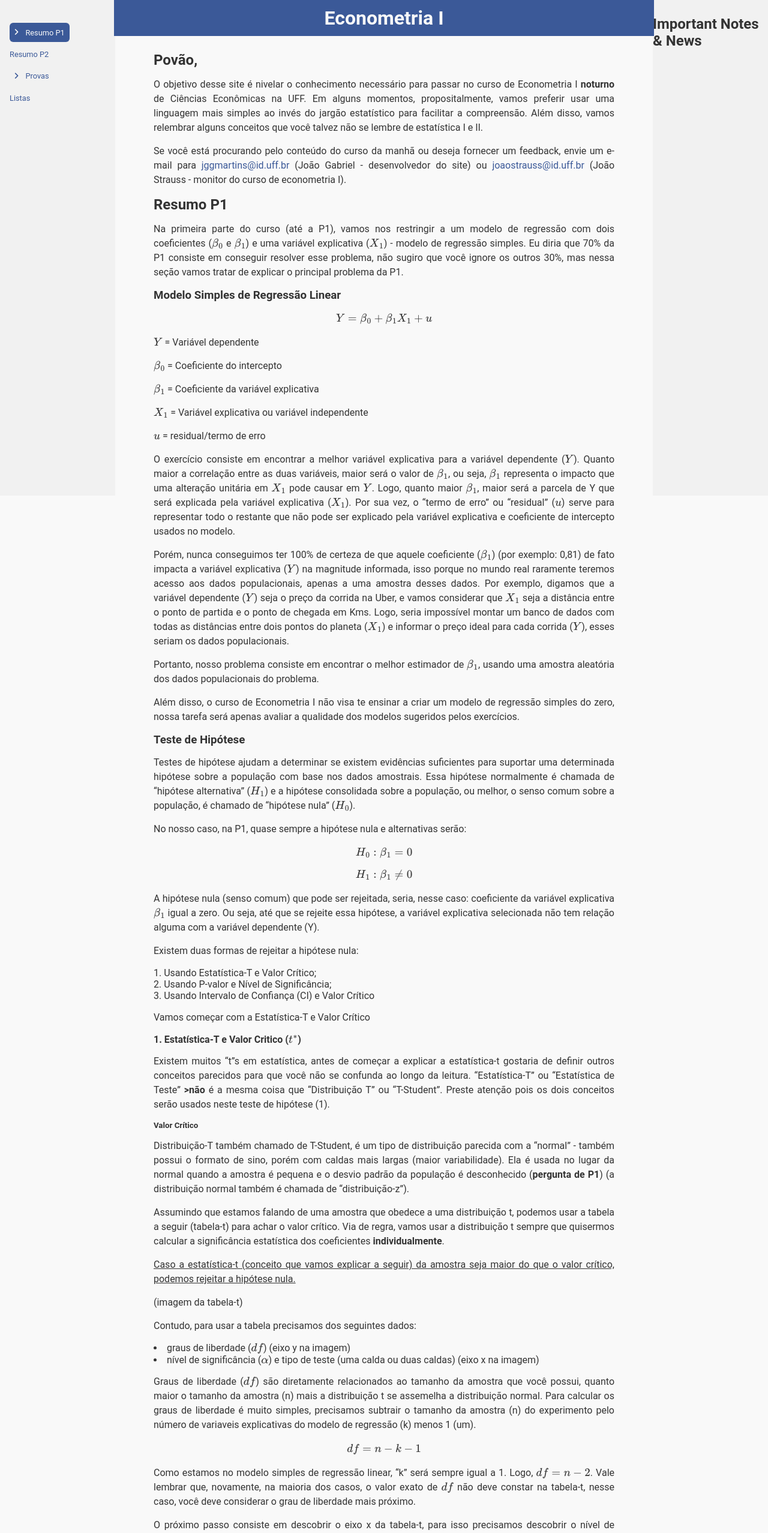
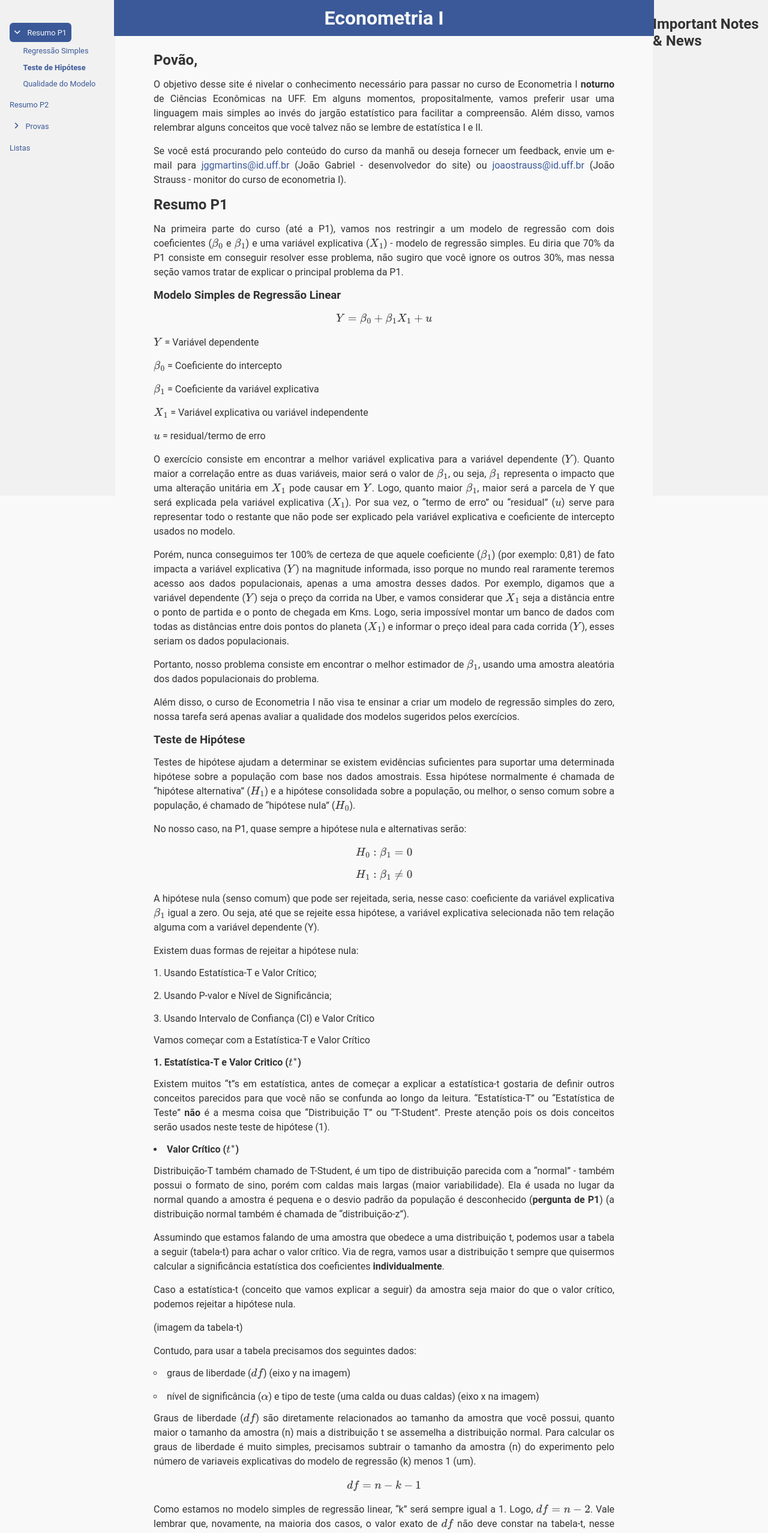
Before and after one commit to jgabrielgm/site-econometria, a plain HTML site: page templates/index.html in a window 1280 px wide. Shown: the top 2555 px of the page at 60% size. Drawn offline with nearby package versions, Linux system fonts and the light colour scheme.

Commit message:
Finalização da função de identificação da section no nav-bar

```diff
--- a/static/script.js
+++ b/static/script.js
@@ -1,4 +1,8 @@
 document.addEventListener("DOMContentLoaded", function() {
+    // forces to scroll to the top of the website every time it loads
+    document.documentElement.scrollTop = 0; // For most browsers
+    document.body.scrollTop = 0; // Safari
+
     var menuItems = document.querySelectorAll('.menu-item');
     menuItems.forEach( function(item) {
         var subMenu = item.querySelectorAll('.submenu')
@@ -19,61 +23,6 @@ document.addEventListener("DOMContentLoaded", function() {
             link.appendChild(span);
         };
     });
-
-    function getElementPosition(element) {
-        const rect = element.getBoundingClientRect();
-        const scrollTop = window.scrollY || document.documentElement.scrollTop;
-        const top = (rect.top + scrollTop).toFixed(2);
-        const bottom = (rect.bottom + scrollTop).toFixed(2);
-        return {
-            top: Number(top),
-            bottom: Number(bottom)
-        };
-    };
-
-    function getCenterPosition() {
-        const windowHeight = window.innerHeight || document.documentElement.clientHeight;
-        const scrollY = window.scrollY || document.documentElement.scrollTop;
-        const center = (scrollY + (windowHeight / 2)).toFixed(2)
-        return Number(center);
-    };
-
-    function setActiveMenu() {
-        let center_position = getCenterPosition();
-        // console.log(center_position);
-        var main_sections = document.querySelectorAll('main > section');
-        // for (let i = 0; i < main_sections.length; i++) {
-        main_sections.forEach( function(item) {
-            let rect = getElementPosition(item);
-            if (rect.bottom >= center_position && rect.top <= center_position) {
-                var hrefId = item.id;
-                var span_btn = document.querySelector(`a[href="#${hrefId}"]`).children[0];
-                span_btn.classList.add('active');
-            } else {
-                var remove_id = item.id;
-                var remove_btn = document.querySelector(`a[href="#${remove_id}"]`);
-                if (remove_btn !== null) {
-                    remove_btn.children[0].classList.remove('active');
-                }
-            }
-        });
-        // let currentActive = null;
-
-        // main_sections.forEach( function(section) {
-        //     let rect = getElementPosition(section);
-        //     let center_position = getCenterPosition().centerY2;
-        //     console.log('center_position', center_position);
-        //     console.log('top', rect.top, 'bottom', rect.bottom)
-        //     if (rect.top >= center_position && rect.bottom <= center_position) {
-        //         currentActive = section;
-        //         console.log(currentActive);
-        //     }
-        // });
-    };
-
-    // var spans_btn_menu_item = document.querySelectorAll('.menu-item .btn-menu-item');
-    // Add scroll event listener to the window
-    window.addEventListener('scroll', setActiveMenu );
 
     // intera por cada .menu-item
     menuItems.forEach( function(item) {
@@ -100,4 +49,63 @@ document.addEventListener("DOMContentLoaded", function() {
             });
         });
     });
+
+    function getElementPosition(element) {
+        const rect = element.getBoundingClientRect();
+        const scrollTop = window.scrollY || document.documentElement.scrollTop;
+        const top = (rect.top + scrollTop).toFixed(2);
+        const bottom = (rect.bottom + scrollTop).toFixed(2);
+        return {
+            top: Number(top),
+            bottom: Number(bottom)
+        };
+    };
+
+    function getCenterPosition() {
+        const windowHeight = window.innerHeight || document.documentElement.clientHeight;
+        const scrollY = window.scrollY || document.documentElement.scrollTop;
+        const center = (scrollY + (windowHeight / 2)).toFixed(2)
+        return Number(center);
+    };
+
+    function setActiveMenu() {
+        let center_position = getCenterPosition();
+        var main_sections = document.querySelectorAll('main > section');
+        main_sections.forEach( function(item) {
+            let rect = getElementPosition(item);
+            let hrefId = item.id;
+            let a_link = document.querySelector(`a[href="#${hrefId}"]`);
+            let span_btn = a_link.children[0];
+            if (span_btn !== undefined) {
+                let i_fa = span_btn.children[0];
+                let ul_submenu = a_link.nextElementSibling;
+                if (rect.bottom >= center_position
+                    && rect.top <= center_position ) {
+                    span_btn.classList.add('active');
+                    ul_submenu.style.display = 'block';
+                    i_fa.className = 'fa fa-angle-down';
+                    const sub_sections = Array.from(item.querySelectorAll('section'));
+                    sub_sections.shift();
+                    sub_sections.forEach( function(section) {
+                        let hrefId_subsection = section.id;
+                        let li_submenu_subsection = document.querySelector(`a[href="#${hrefId_subsection}"]`).parentElement;
+                        let rect_subsection = getElementPosition(section);
+                        let center_position_subsection = getCenterPosition();
+                        if (rect_subsection.bottom >= center_position_subsection
+                            && rect_subsection.top <= center_position_subsection) {
+                            li_submenu_subsection.classList.add('active-bold');
+                            }
+                        else {
+                            li_submenu_subsection.classList.remove('active-bold');
+                        }
+                    });
+                } else {
+                    span_btn.classList.remove('active');
+                    ul_submenu.style.display = 'none';
+                    i_fa.className = 'fa fa-angle-right';
+                }
+            }
+        });
+    };
+    window.addEventListener('scroll', setActiveMenu );
 });
--- a/static/styles.css
+++ b/static/styles.css
@@ -108,7 +108,11 @@ header {
 .side-menu .menu-item .submenu li {
     padding: 0.4rem;
     height: 100%;
-    /* border: solid black 1px; */
+}
+
+.side-menu .menu-item .submenu li:hover,
+.side-menu .menu-item .submenu li.active-bold{
+    font-weight: bold;
 }
 
 .side-menu .menu-item .btn-menu-item{
--- a/templates/index.html
+++ b/templates/index.html
@@ -83,23 +83,24 @@
                     <p>A hipótese nula (senso comum) que pode ser rejeitada, seria, nesse caso: coeficiente da variável explicativa \(\beta_1\) igual a zero. Ou seja, até que se rejeite essa hipótese, a variável explicativa selecionada não tem relação alguma com a variável dependente (Y).</p>
                     <p>Existem duas formas de rejeitar a hipótese nula:</p>
                     <ul class="justified-list list-number">
-                        <li>Usando Estatística-T e Valor Crítico;</li>
-                        <li>Usando P-valor e Nível de Significância;</li>
+                        <li>Usando Estatística-T e Valor Crítico;</li> <br>
+                        <li>Usando P-valor e Nível de Significância;</li> <br>
                         <li>Usando Intervalo de Confiança (CI) e Valor Crítico</li>
                     </ul>
                     <p>Vamos começar com a Estatística-T e Valor Crítico</p>
 
                     <h4>1. Estatística-T e Valor Critico (\(t^*\))</h4>
-                    <p>Existem muitos “t”s em estatística, antes de começar a explicar a estatística-t gostaria de definir outros conceitos parecidos para que você não se confunda ao longo da leitura. “Estatística-T” ou “Estatística de Teste” <b>>não</b> é a mesma coisa que “Distribuição T” ou “T-Student”. Preste atenção pois os dois conceitos serão usados neste teste de hipótese (1).</p>
+                    <p>Existem muitos “t”s em estatística, antes de começar a explicar a estatística-t gostaria de definir outros conceitos parecidos para que você não se confunda ao longo da leitura. “Estatística-T” ou “Estatística de Teste” <b>não</b> é a mesma coisa que “Distribuição T” ou “T-Student”. Preste atenção pois os dois conceitos serão usados neste teste de hipótese (1).</p>
 
-                    <h5>Valor Crítico</h5>
+                    <ul class="justified-list">
+                        <li><b>Valor Crítico (\(t^*\))</b></li>
                         <p>Distribuição-T também chamado de T-Student, é um tipo de distribuição parecida com a “normal” - também possui o formato de sino, porém com caldas mais largas (maior variabilidade). Ela é usada no lugar da normal quando a amostra é pequena e o desvio padrão da população é desconhecido (<b>pergunta de P1</b>) (a distribuição normal também é chamada de “distribuição-z”).</p>
                         <p>Assumindo que estamos falando de uma amostra que obedece a uma distribuição t, podemos usar a tabela a seguir (tabela-t) para achar o valor crítico. Via de regra, vamos usar a distribuição t sempre que quisermos calcular a significância estatística dos coeficientes <b>individualmente</b>.</p>
-                    <p><u>Caso a estatística-t (conceito que vamos explicar a seguir) da amostra seja maior do que o valor crítico, podemos rejeitar a hipótese nula.</u></p>
+                        <p>Caso a estatística-t (conceito que vamos explicar a seguir) da amostra seja maior do que o valor crítico, podemos rejeitar a hipótese nula.</p>
                         <p>(imagem da tabela-t)</p>
                         <p>Contudo, para usar a tabela precisamos dos seguintes dados:</p>
                         <ul class="justified-list">
-                        <li>graus de liberdade (\( df \)) (eixo y na imagem)</li>
+                            <li>graus de liberdade (\( df \)) (eixo y na imagem)</li> <br>
                             <li>nível de significância (\( \alpha \)) e tipo de teste (uma calda ou duas caldas) (eixo x na imagem)</li>
                         </ul>
                         <p>Graus de liberdade (\(df\)) são diretamente relacionados ao tamanho da amostra que você possui, quanto maior o tamanho da amostra (n) mais a distribuição t se assemelha a distribuição normal. Para calcular os graus de liberdade é muito simples, precisamos subtrair o tamanho da amostra (n) do experimento pelo número de variaveis explicativas do modelo de regressão (k) menos 1 (um).</p>
@@ -114,7 +115,7 @@
                         <p>Agora, só falta descobrir se estamos falando de um <b>teste de uma ou duas caldas</b>. Povão, isso é simples, se a hipótese alternativa for \(H_a:\beta_1<0\) ou \(H_a:\beta>0\) então esse é um teste <b>unicaudal</b>. Se a hipótese alternativa for \(H_a:\beta_1 \neq 0\) então esse teste é bicaudal. Quando estamos em um teste de duas caldas (maioria dos casos), precisamos dividir o nível de significância (\( \alpha \)) por dois (2) para encontrar o nível de significância na tabela-t. Logo, no nosso exemplo, vamos precisar dividir 0,05 por 2 (0,025).</p>
                         <p>Agora basta traçar uma linha reta entre o \(df\) e nível de significância (\( \alpha \)) na tabela-t para encontrar o valor crítico.</p>
 
-                    <h5>Estatística-T ou T-valor</h5>
+                        <li><b>Estatística-T ou T-valor</b></li>
                         <p>Existem duas fórmulas para calcular a estatística t. Vamos precisar mostrar as duas fórmulas para entender a definição de estatística t:</p>
                         <p>
                             $$
@@ -140,25 +141,25 @@
                         <p>Finalmente,</p>
                         <p>Com a estatística t e o valor crítico, basta validar se a estatística t em <b>termos absolutos</b> (ex: |-2,534| = 2,534) do coeficiente amostral é maior do que o valor crítico obtido na tabela, se for o caso, você pode rejeitar a hipótese nula.</p>
                         <p>Agora, vamos resolver o mesmo problema usando o p-valor e intervalo de confiança.</p>
+                    </ul>
 
                     <h4>2. P-valor e Nível de Significância (\(\alpha\))</h4>
                     <p>P-valor representa uma probabilidade condicional (varia entre 0 a 1): dado que a hipótese nula é verdadeira, qual é a probabilidade do resultado amostral representar a população? Logo, se a hipótese nula for verdadeira, quanto menor o p-valor mais improvável será a observação do resultado da amostra. Um p-valor alto estaria confirmando a hipótese nula, em outras palavras, dado que a hipótese nula é verdade, esse resultado tem grande chance de ser observado na população. O p-valor ajuda pesquisadores a quantificar a força das suas evidências contra a hipótese nula. Se o p-valor for menor ou igual do que o nível de significância estabelecido pelo experimento (geralmente, 5%), podemos rejeitar a hipótese nula. Por exemplo, se o p-valor do estimador de um coeficiente (\(\hat{\beta_1}\)) for menor do que 0.0001 existe grande chance do seu coeficiente representar uma grande correlação com a variável explicativa - em outras palavras, rejeitar a hipótese nula (\(\beta_1=0\)).</p>
                     <p>Caso ainda precise de mais detalhes sobre o p-valor, assista o vídeo a seguir:</p>
                     <iframe width="100%" height="515" src="https://www.youtube.com/embed/z-HSsVARNnk" frameborder="0" allow="accelerometer; autoplay; encrypted-media; gyroscope; picture-in-picture" allowfullscreen></iframe>
                     <br>
-                    <br>
                     <ul class="justified-list">
                         <li>Como podemos usar a estatística-t para encontrar o p-valor usando a tabela-t (<b>pergunta de prova</b>)?</li>
                     </ul>
                     <p>Quando o p-valor não for fornecido, precisaremos encontrar o seu valor aproximado na tabela-t. Vamos considerar um exemplo com os seguintes dados:</p>
                     <p>\(df = n - k - 1 = 30 - 1 - 1 = 28\)</p>
-                    <p>\(estatística-t (|t|) = \frac{\hat{\beta_1}-0}{SE(\hat{\beta_1})}=2,5\)</p>
+                    <p>estatística-t\((|t|) = \frac{\hat{\beta_1}-0}{SE(\hat{\beta_1})}=2,5\)</p>
                     <p>Passo-a-passo:</p>
                     <p>(imagem table-t)</p>
                     <ul class="justified-list list-number">
-                        <li>Encontre a linha na tabela-t que corresponde aos graus de liberdade do exemplo (28).</li>
-                        <li>Nessa linha, encontre o(s) valor(es) crítico(s) mais próximo da estatística-t fornecida (2,5);</li>
-                        <li>Feito isso, basta observar o nível de significância dessa coluna;</li>
+                        <li>Encontre a linha na tabela-t que corresponde aos graus de liberdade do exemplo (28);</li> <br>
+                        <li>Nessa linha, encontre o(s) valor(es) crítico(s) mais próximo da estatística-t fornecida (2,5);</li> <br>
+                        <li>Feito isso, basta observar o nível de significância dessa coluna;</li> <br>
                         <li>Agora, precisamos analisar o teste de hipótese, caso o teste de hipótese possua duas caldas, multiplique o valor encontrado no começo da coluna por 2, caso contrário, multiplique por 1. Esse é o valor aproximado do p-valor.</li>
                     </ul>
                     <p>Obs (passo 2): Caso a estatística-t seja muito alta, digamos 5, dificilmente a tabela-t conterá um valor crítico próximo a esse número dados os graus de liberdade (\(df\)), portanto, você pode assumir que o p-valor é muito pequeno. Repare que os valores críticos a direita da coluna são maiores e estão associados a níveis de significância mais baixos.</p>
@@ -176,15 +177,16 @@
                     <p>\(SE(\hat{\beta_1})\) = erro padrão do estimador do coeficiente de inclinação do modelo de regressão</p>
                     <p>Vamos fazer um exemplo com os seguintes dados:</p>
                     <ul class="justified-list">
-                        <li>Estimador do coeficiente angular (\(\hat{\beta_1}\)) = 2,5</li>
-                        <li>Erro padrão do estimador do coeficiente angular (\(SE(\hat{\beta_1})\)) = 0,5</li>
-                        <li>Tamanho da amostra (n) = 30</li>
+                        <li>Estimador do coeficiente angular (\(\hat{\beta_1}\)) = 2,5</li><br>
+                        <li>Erro padrão do estimador do coeficiente angular (\(SE(\hat{\beta_1})\)) = 0,5</li><br>
+                        <li>Tamanho da amostra (n) = 30</li><br>
                         <li>Número de variaveis explicativas (k) = 1</li>
                     </ul>
                     <p>Passo-a-passo:</p>
-                    <p>1. Com isso, podemos calcular o valor crítico na tabela-t:</p>
+                    <ul class="justified-list list-number">
+                        <li>Com isso, podemos calcular o valor crítico na tabela-t:</li>
                         <p>Para o nível de significância de 5% (como ele não foi informado, podemos assumir \(\alpha=5\%\)) e graus de liberdade \(df = n - k - 1 = 30 - 1 - 1 = 28\), o valor crítico (\(t^*\)) na tabela-t seria de 2,048.</p>
-                    <p>2. Agora, basta substituir na fórmula:</p>
+                        <li>Agora, basta substituir na fórmula:</li>
                         <p>
                             $$
                                 CI = \hat{\beta_1} \pm t^* * SE(\hat{\beta_1})
@@ -199,16 +201,18 @@
                                 CI = (1,476;3,524)
                             $$
                         </p>
+                    </ul>
                     <p>Interpretação:</p>
                     <ul class="justified-list">
-                        <li>Para o nível de significância de 5%, o intervalo de confiança de \(\beta_1\) é (1,476;3,524).</li><br>
-                        <li>Como o intervalo não contém zero, podemos rejeitar a hipótese nula \(H_0:{\beta_1}=0\) ao nível de significância de 5%.</li><br>
+                        <li>Para o nível de significância de 5%, o intervalo de confiança de \(\beta_1\) é (1,476 ; 3,524);</li><br>
+                        <li>Como o intervalo não contém zero, podemos rejeitar a hipótese nula \(H_0:{\beta_1}=0\) ao nível de significância de 5%;</li><br>
                         <li>Isso indica que o \(\beta_1\) é significativamente diferente de zero, sugerindo que a relação entre a variável explicativa (\(X_1\)) associada a \(\beta_1\) e a variável dependente (\(Y\)) possui significância estatística.</li><br>
                     </ul>
                 </section>
+
                 <section id="qualidade-modelo">
                     <h3>Qualidade do Modelo de Regressão Simples</h3>
-                    <p>Ta beleza, povão? (Se tiver achado alguma parte confusa, envie um e-mail para gente)</p>
+                    <p>Ta beleza, povão? (Se tiver achado alguma parte confusa, envie um <a href="#introducao">e-mail</a> para gente)</p>
                     <p>Nesta seção vamos explicar como podemos avaliar a qualidade do modelo de regressão. Preste atenção pois essa matéria também faz parte daqueles “70%” da P1.</p>
                     <p>Vamos começar explicando o coeficiente de determinação (\(R^2\)):</p>
 
@@ -247,7 +251,7 @@
                         $$
                     </p>
                     <ul class="justified-list">
-                        <li>Soma Total dos Quadrados (SQT)</li><br>
+                        <li>Soma Total dos Quadrados (SQT)</li>
                         <p>Se por acaso for necessário calcular o SQT usando as observações da amostra (isso não costuma acontecer), sem usar a fórmula acima, ela pode ser calculado pela soma da diferença das variaveis dependentes (\(y\)) em relação a sua média (\(\bar{y}\)) elevado ao quadrado:</p>
                         <p>
                             $$
@@ -271,7 +275,7 @@
                         <p>Quantifica a variabilidade total de \(y\) que não é explicada pelo modelo de regressão.</p>
                         <p>
                             $$
-                                SQE=\sum^n_{i=1}(y_i-\hat{y}_i)^2
+                                SQR=\sum^n_{i=1}(y_i-\hat{y}_i)^2
                             $$
                         </p>
                         <p>Um SQR maior sugere um encaixe <b>menor</b> do modelo de regressão com os dados da amostra.</p>
```
Lines whose indentation alone changed are shown as unchanged.
